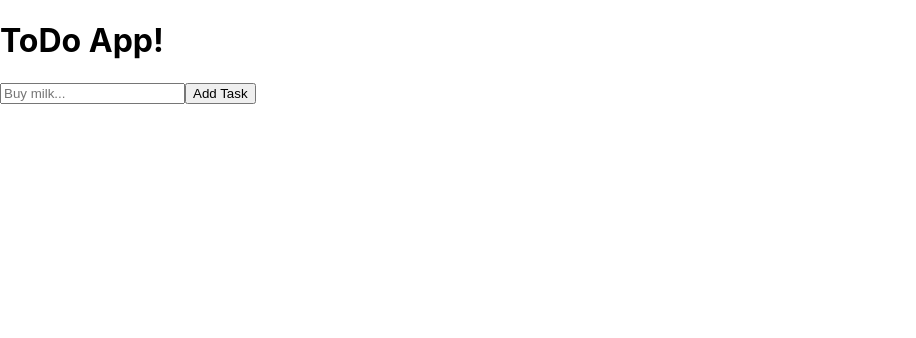
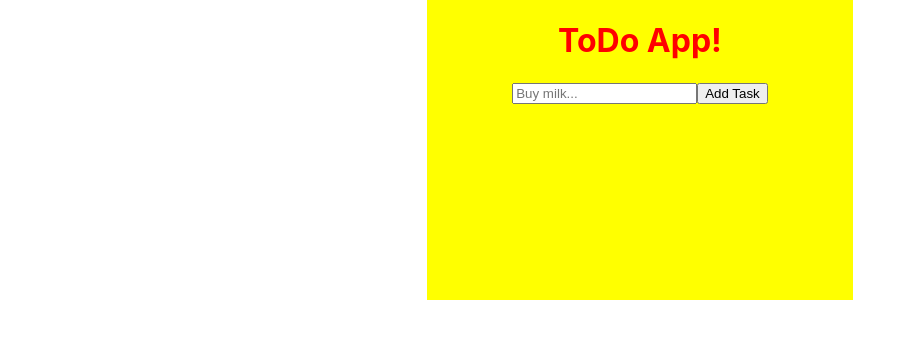
Before and after one commit to justinjkim/todo, a React (Create React App) app: page / in a window 1280 px wide. Shown: the top 338 px of the page, without its empty margins (0-916 px from the left). Built offline with nearby package versions, Linux system fonts and the light colour scheme.

Commit message:
some testing changes

```diff
--- a/src/index.css
+++ b/src/index.css
@@ -12,3 +12,34 @@ code {
 	font-family: source-code-pro, Menlo, Monaco, Consolas, "Courier New",
 		monospace;
 }
+
+h1 {
+	color: red;
+	text-align: center;
+}
+
+.wrapper {
+	display: grid;
+	height: 300px;
+	grid-template-columns: repeat(3, 1fr);
+}
+
+.mid-column {
+	grid-column: 2;
+	background-color: yellow;
+}
+
+.todo-form {
+	text-align: center;
+}
+
+.theList {
+	list-style-type: none;
+	font-weight: bold;
+}
+
+.theList li {
+	background-color: pink;
+	padding: 5px;
+	margin: 5px 0;
+}
```
Lines whose indentation alone changed are shown as unchanged.
